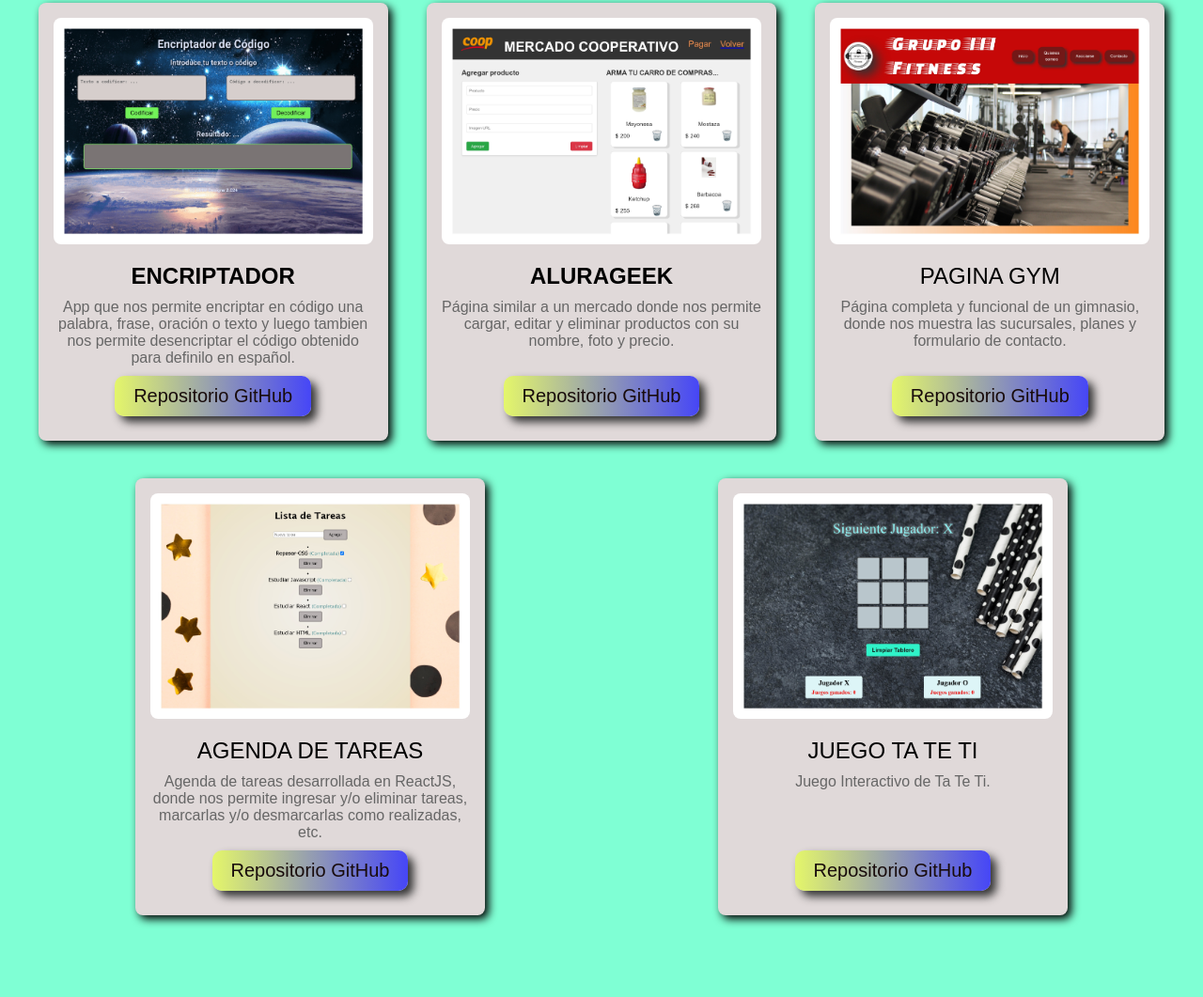
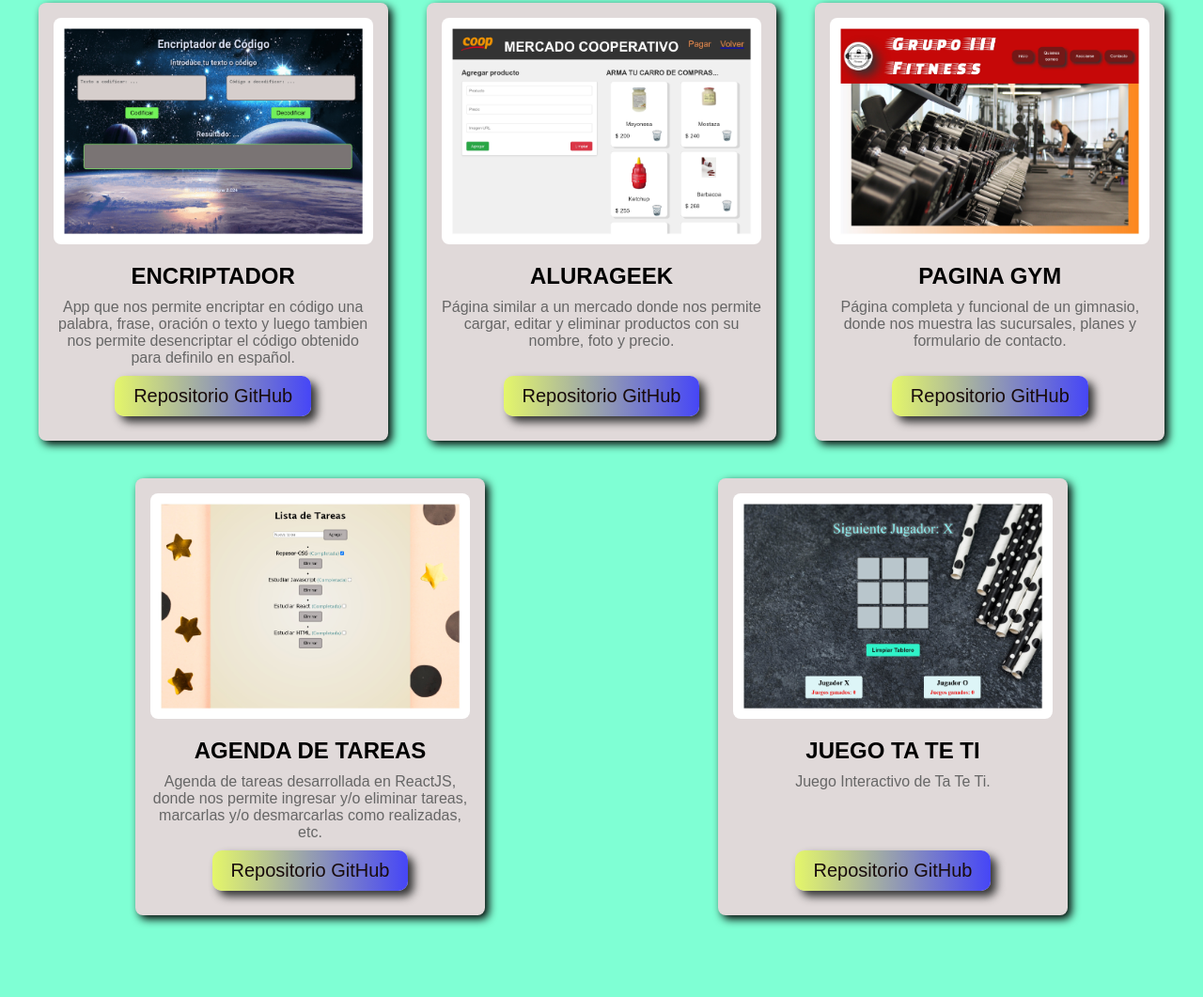
Before and after one commit to mauriciomanresa/Mi_Portafolio, a plain HTML site: page index.html in a window 1280 px wide. Shown: the part 4214-5275 px from the top of the page at 94% size. Drawn offline with Linux system fonts and the light colour scheme.

Commit message:
actualización titulos

```diff
--- a/index.html
+++ b/index.html
@@ -467,7 +467,7 @@
             alt="Página de Gimnasio"
           />
           <div class="experience_info">
-            <p class="experience_title">PAGINA GYM</p>
+            <h3 class="experience_title">PAGINA GYM</h3>
             <p class="experience_text">
               Página completa y funcional de un gimnasio, donde nos muestra las sucursales, planes y formulario de contacto.
             </p>
@@ -484,7 +484,7 @@
             alt="Agenda de tareas"
           />
           <div class="experience_info">
-            <p class="experience_title">AGENDA DE TAREAS</p>
+            <h3 class="experience_title">AGENDA DE TAREAS</h3>
             <p class="experience_text">
               Agenda de tareas desarrollada en ReactJS, donde nos permite ingresar y/o eliminar tareas, marcarlas y/o desmarcarlas como realizadas, etc.
             </p>
@@ -501,7 +501,7 @@
             alt="Juego Ta Te Ti"
           />
           <div class="experience_info">
-            <p class="experience_title">JUEGO TA TE TI</p>
+            <h3 class="experience_title">JUEGO TA TE TI</h3>
             <p class="experience_text">
               Juego Interactivo de Ta Te Ti.
             </p>
```
